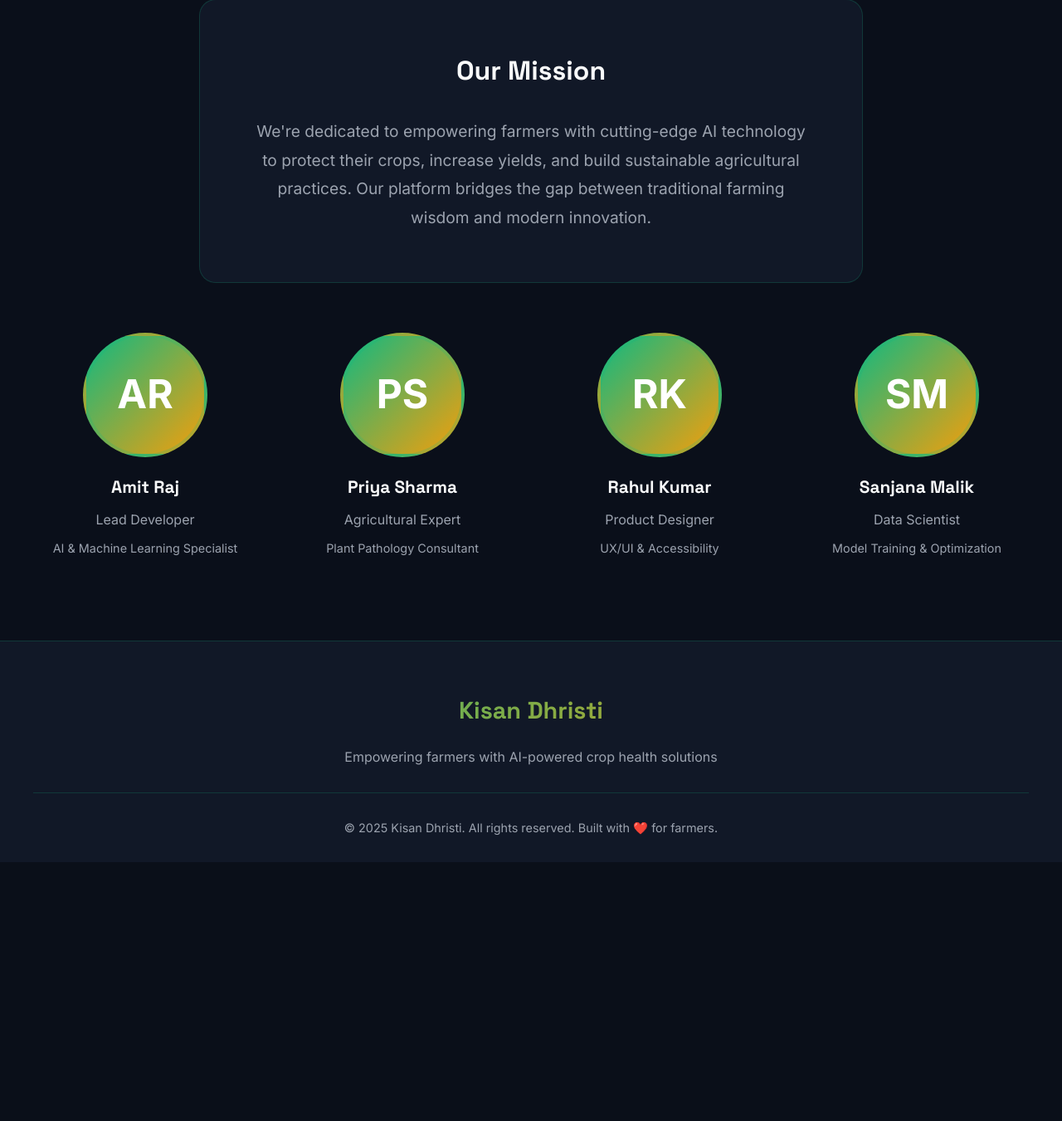
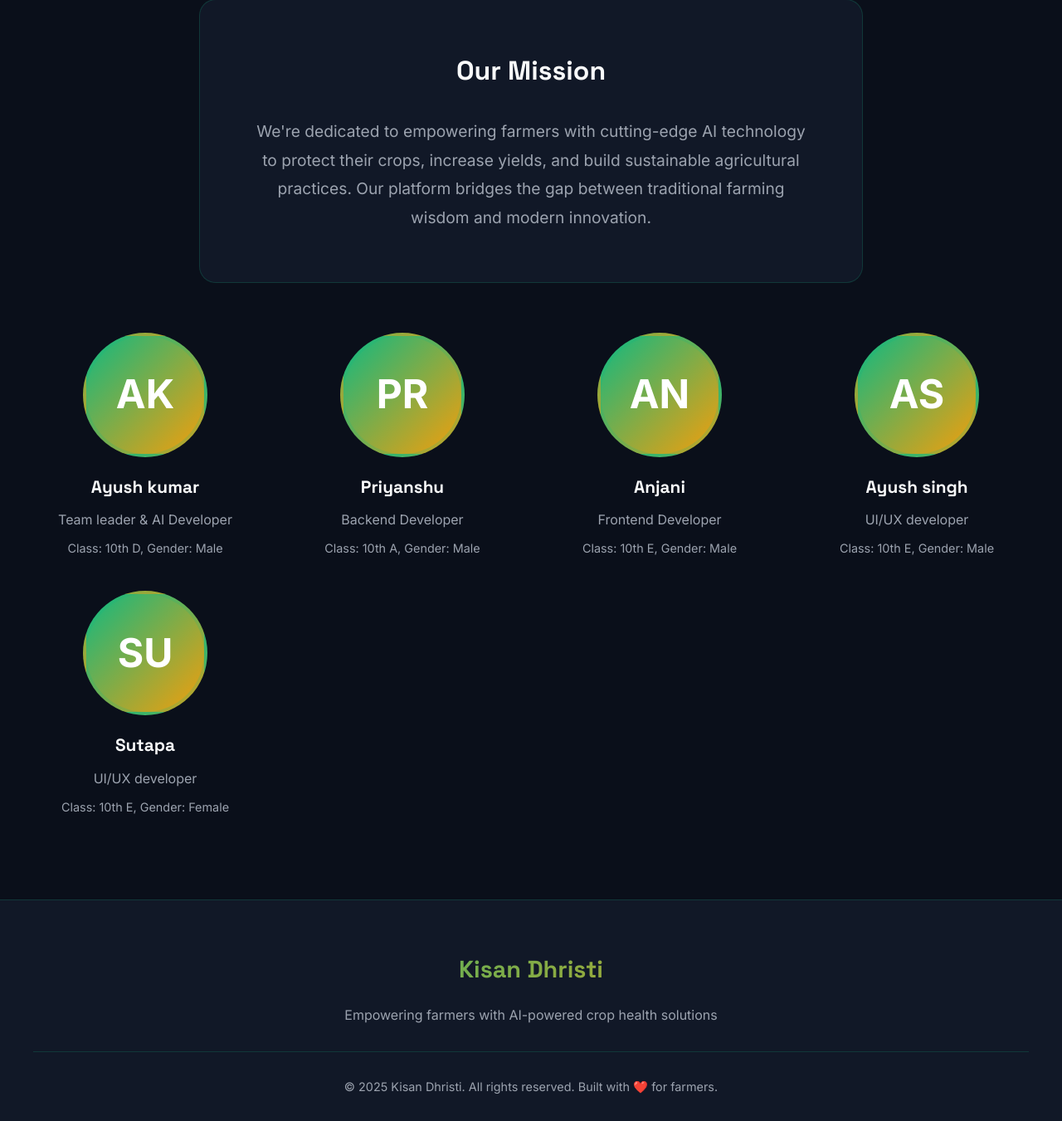
Before and after one commit to leuwenhoek/Kisan-Drishti-2.0, a Flask app: page /team in a window 1280 px wide. Shown: the part 314-1665 px from the top of the page at 83% size. Before the commit the page ends 1353 px from the top, so only its background shows below. Run offline with Flask 3, Linux system fonts and the light colour scheme.

Commit message:
team update

```diff
--- a/templates/team.html
+++ b/templates/team.html
@@ -19,31 +19,38 @@
 
     <div class="team-grid">
         <div class="team-member">
-            <div class="team-avatar">AR</div>
-            <h3>Amit Raj</h3>
-            <p>Lead Developer</p>
-            <p style="color: var(--text-secondary); margin-top: 10px; font-size: 0.9rem;">AI & Machine Learning Specialist</p>
+            <div class="team-avatar">AK</div>
+            <h3>Ayush kumar</h3>
+            <p>Team leader & AI Developer</p>
+            <p style="color: var(--text-secondary); margin-top: 10px; font-size: 0.9rem;">Class: 10th D, Gender: Male</p>
         </div>
 
         <div class="team-member">
-            <div class="team-avatar">PS</div>
-            <h3>Priya Sharma</h3>
-            <p>Agricultural Expert</p>
-            <p style="color: var(--text-secondary); margin-top: 10px; font-size: 0.9rem;">Plant Pathology Consultant</p>
+            <div class="team-avatar">PR</div>
+            <h3>Priyanshu</h3>
+            <p>Backend Developer</p>
+            <p style="color: var(--text-secondary); margin-top: 10px; font-size: 0.9rem;">Class: 10th A, Gender: Male</p>
         </div>
 
         <div class="team-member">
-            <div class="team-avatar">RK</div>
-            <h3>Rahul Kumar</h3>
-            <p>Product Designer</p>
-            <p style="color: var(--text-secondary); margin-top: 10px; font-size: 0.9rem;">UX/UI & Accessibility</p>
+            <div class="team-avatar">AN</div>
+            <h3>Anjani</h3>
+            <p>Frontend Developer</p>
+            <p style="color: var(--text-secondary); margin-top: 10px; font-size: 0.9rem;">Class: 10th E, Gender: Male</p>
         </div>
 
         <div class="team-member">
-            <div class="team-avatar">SM</div>
-            <h3>Sanjana Malik</h3>
-            <p>Data Scientist</p>
-            <p style="color: var(--text-secondary); margin-top: 10px; font-size: 0.9rem;">Model Training & Optimization</p>
+            <div class="team-avatar">AS</div>
+            <h3>Ayush singh</h3>
+            <p>UI/UX developer</p>
+            <p style="color: var(--text-secondary); margin-top: 10px; font-size: 0.9rem;">Class: 10th E, Gender: Male</p>
+        </div>
+
+        <div class="team-member">
+            <div class="team-avatar">SU</div>
+            <h3>Sutapa</h3>
+            <p>UI/UX developer</p>
+            <p style="color: var(--text-secondary); margin-top: 10px; font-size: 0.9rem;">Class: 10th E, Gender: Female</p>
         </div>
     </div>
 </section>
```
